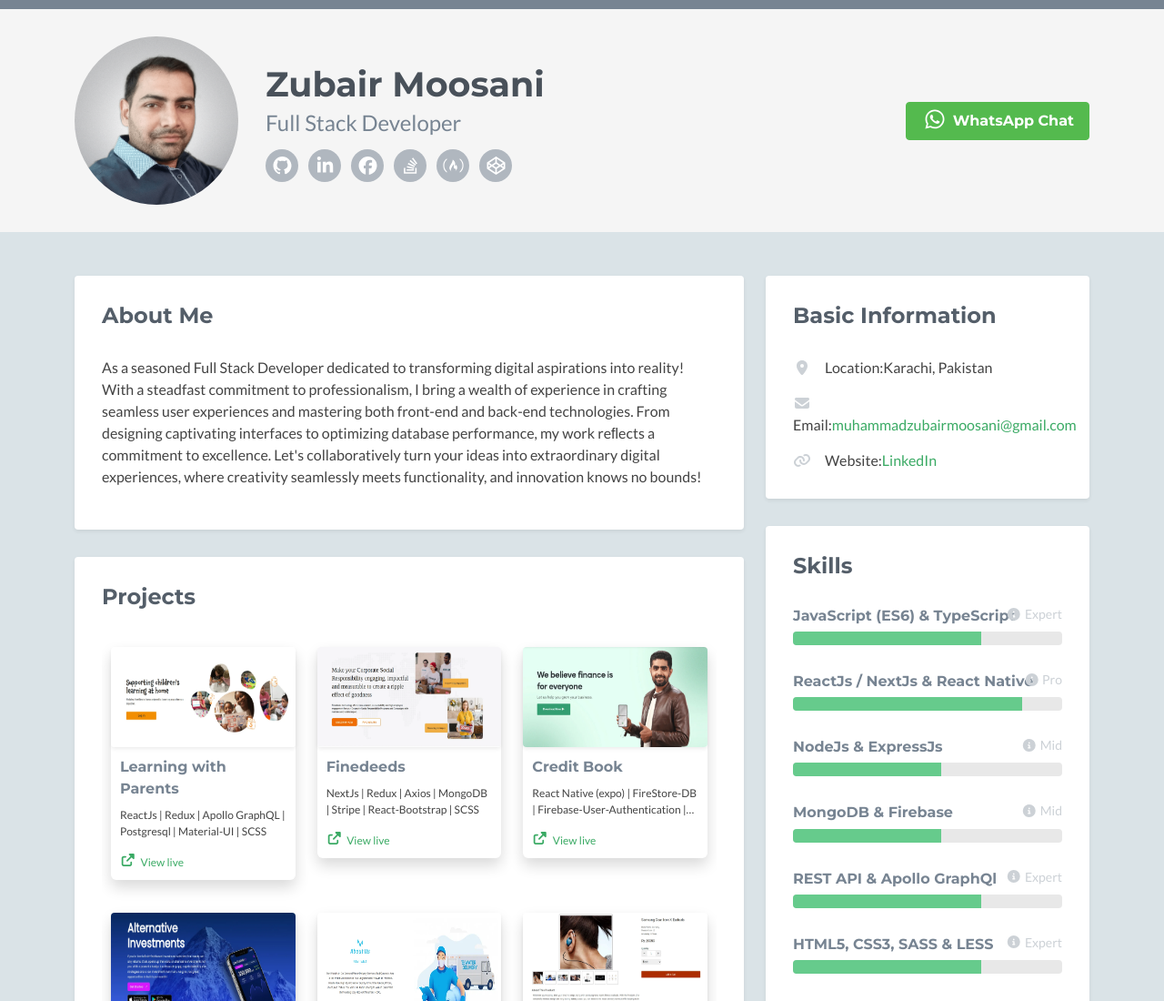
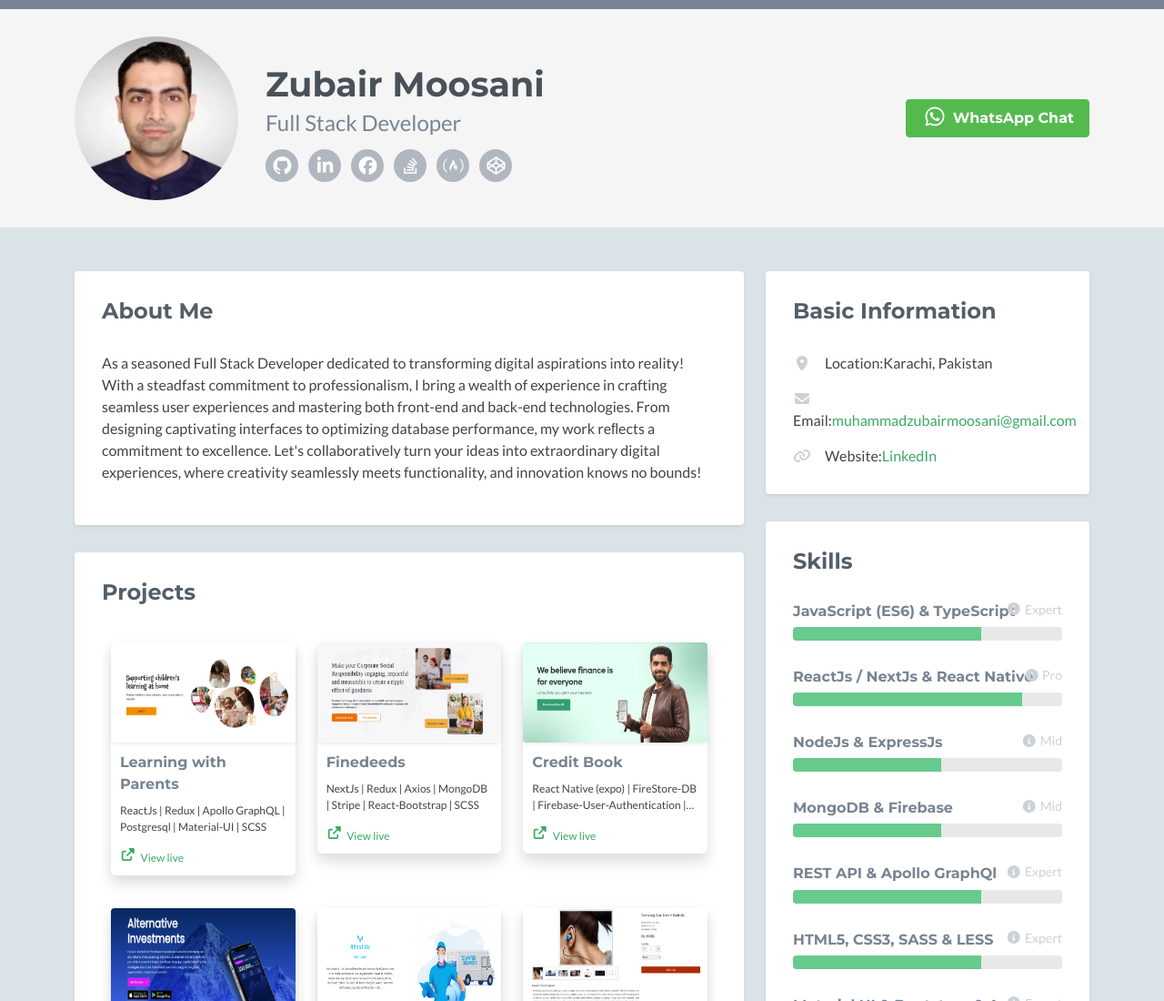
Before and after one commit to muhammadzubairmoosani/portfolio, a plain HTML site: page index.html in a window 1280 px wide. Shown: the top 1100 px of the page at 91% size. Drawn offline with nearby package versions, Linux system fonts and the light colour scheme; no server answers; a script that the page names is missing; some icons are missing.

Commit message:
changed title, and profile picture

```diff
--- a/index.html
+++ b/index.html
@@ -47,7 +47,7 @@
             <img
               class="profile-image img-fluid float-start rounded-circle"
               style="width: 180px"
-              src="assets/images/me.png"
+              src="assets/images/me.webp"
               alt="profile image"
             />
             <div class="profile-content">
```
Also changed, not shown: assets/images/me.png (deleted), assets/images/me.webp (added).
